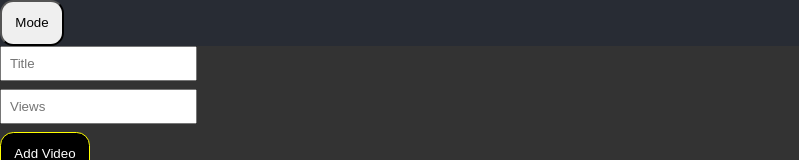
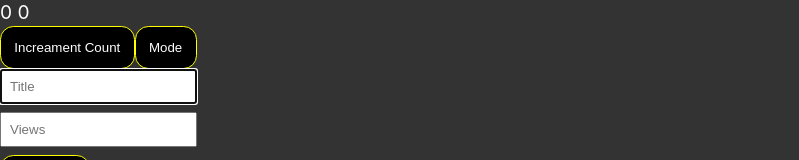
Before and after one commit to Gauravkool/youTube_thumbnail, a React (Create React App) app: page / in a window 1280 px wide. Shown: the top 160 px of the page, without its empty margins (0-799 px from the left). Built offline with nearby package versions, Linux system fonts and the light colour scheme.

Commit message:
Context API with useReducer, Custom hook and useref hook learning in counter and AddVideo component

```diff
--- a/src/App.js
+++ b/src/App.js
@@ -4,6 +4,9 @@ import { videosDB } from "./data/Datadb";
 import AddVideo from "./component/AddVideo";
 import VideosList from "./component/VideosList";
 import ThemeContext from "./context/ThemeContext";
+import VideosContext from "./context/VideosContext";
+import VideoDisptachContext from "./context/VideoDispatchContext";
+import Counter from "./component/Counter"
 function App() {
   const [editableVideo, setEditableVideo] = useState(null);
   const [mode, setMode] = useState("darkMode");
@@ -34,14 +37,21 @@ function App() {
 
   return (
     <ThemeContext.Provider value={mode}>
-      <button
-        onClick={() => setMode(mode == "darkMode" ? "lightMode" : "darkMode")}>
-        Mode
-      </button>
-      <div className={`App ${mode}`} onClick={() => console.log("app")}>
-        <AddVideo editableVideo={editableVideo} dispatch={dispatch} />
-        <VideosList editVideo={editVideo} dispatch={dispatch} videos={videos} />
-      </div>
+      <VideosContext.Provider value={videos}>
+        <VideoDisptachContext.Provider value={dispatch}>
+          <div className={`App ${mode}`} onClick={() => console.log("app")}>
+            <Counter></Counter>
+            <button
+              onClick={() =>
+                setMode(mode == "darkMode" ? "lightMode" : "darkMode")
+              }>
+              Mode
+            </button>
+            <AddVideo editableVideo={editableVideo} />
+            <VideosList editVideo={editVideo} />
+          </div>
+        </VideoDisptachContext.Provider>
+      </VideosContext.Provider>
     </ThemeContext.Provider>
   );
 }
--- a/src/component/AddVideo.js
+++ b/src/component/AddVideo.js
@@ -1,6 +1,8 @@
-import { useEffect, useState } from "react";
+import { useEffect, useRef, useState } from "react";
 import "./AddVideo.css";
-function AddVideo({ dispatch, editableVideo }) {
+
+import useVideoDispatch from "../hooks/VideoDispatch";
+function AddVideo({ editableVideo }) {
   const initialState = {
     channel: "coder dost",
     time: "1 year ago",
@@ -8,7 +10,9 @@ function AddVideo({ dispatch, editableVideo }) {
     title: "",
     views: "",
   };
+  const dispatch = useVideoDispatch();
   const [video, setVideo] = useState(initialState);
+  const inputRef = useRef(null);
   function handleSubmit(e) {
     e.preventDefault();
     if (editableVideo) {
@@ -24,10 +28,19 @@ function AddVideo({ dispatch, editableVideo }) {
 
   useEffect(() => {
     if (editableVideo) setVideo(editableVideo);
+    // inputRef.current.placeholder = " ";
+    inputRef.current.focus();
+    // "type here".split("").forEach((char, i) => {
+    //   setTimeout(() => {
+    //     inputRef.current.placeholder += char;
+    //   }, 100 * i);
+    // });
   }, [editableVideo]);
+
   return (
     <div>
       <input
+        ref={inputRef}
         type="text"
         name="title"
         placeholder="Title"
--- a/src/component/Counter.css
+++ b/src/component/Counter.css
@@ -1,4 +1,5 @@
 .count {
   color: white;
   margin-bottom: 0.1rem;
+  font-size: larger;
 }
--- a/src/component/Counter.js
+++ b/src/component/Counter.js
@@ -1,13 +1,18 @@
-import { useState } from "react";
+import { useRef, useState } from "react";
 import "./Counter.css";
 function Counter() {
   const [count, setCount] = useState(0);
+  const num = useRef(0);
   function handleCount() {
-    setCount(count + 1);
+    setCount((count) => count + 1);
+    setCount((count) => count + 1);
+    setCount((count) => count + 1);
+    num.current++;
+    console.log(num.current);
   }
   return (
     <>
-      <div className="count">{count}</div>
+      <div className="count">{count} {num.current}</div>
       <button onClick={handleCount}>Increament Count</button>
     </>
   );
--- a/src/component/Video.js
+++ b/src/component/Video.js
@@ -1,6 +1,7 @@
 import { useContext } from "react";
 import "./Video.css";
 import ThemeContext from "../context/ThemeContext";
+import useVideoDispatch from "../hooks/VideoDispatch";
 
 function Video({
   verified,
@@ -10,9 +11,9 @@ function Video({
   views,
   time,
   children,
-  dispatch,
   editVideo,
 }) {
+  const dispatch = useVideoDispatch();
   const theme = useContext(ThemeContext);
   return (
     <>
--- a/src/component/VideosList.js
+++ b/src/component/VideosList.js
@@ -1,7 +1,10 @@
 import PlayButton from "./PlayButton";
 import Video from "./Video";
 
-function VideosList({ videos, dispatch, editVideo }) {
+import useVideos from "../hooks/Videos";
+
+function VideosList({ editVideo }) {
+  const videos = useVideos();
   return (
     <>
       {videos.map((video) => (
@@ -13,7 +16,6 @@ function VideosList({ videos, dispatch, editVideo }) {
           views={video.views}
           time={video.time}
           verified={video.verified}
-          dispatch={dispatch}
           editVideo={editVideo}>
           <PlayButton
             onPlay={() => console.log("playing", video.title)}
--- /dev/null
+++ b/src/context/VideoDispatchContext.js
@@ -0,0 +1,3 @@
+import { createContext } from "react";
+const VideoDisptachContext = createContext(null);
+export default VideoDisptachContext;
--- /dev/null
+++ b/src/context/VideosContext.js
@@ -0,0 +1,3 @@
+import { createContext } from "react";
+const VideosContext = createContext(null);
+export default VideosContext;
--- /dev/null
+++ b/src/hooks/VideoDispatch.js
@@ -0,0 +1,8 @@
+import { useContext } from "react";
+import VideoDisptachContext from "../context/VideoDispatchContext";
+
+function useVideoDispatch() {
+  return useContext(VideoDisptachContext);
+}
+
+export default useVideoDispatch;
--- /dev/null
+++ b/src/hooks/Videos.js
@@ -0,0 +1,8 @@
+import { useContext } from "react";
+import VideosContext from "../context/VideosContext";
+
+function useVideos() {
+  return useContext(VideosContext);
+}
+
+export default useVideos;
```
